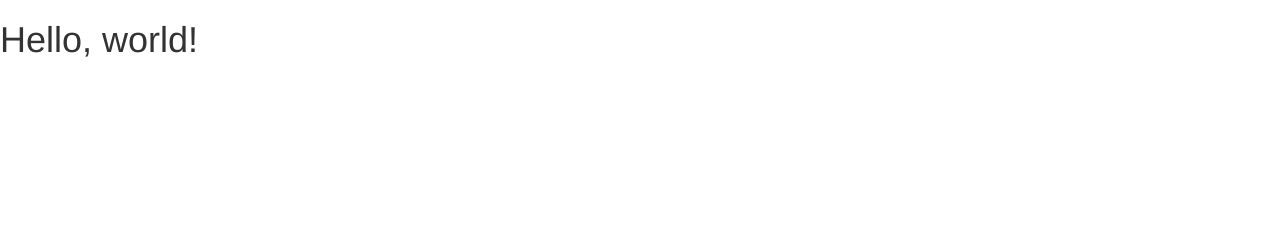
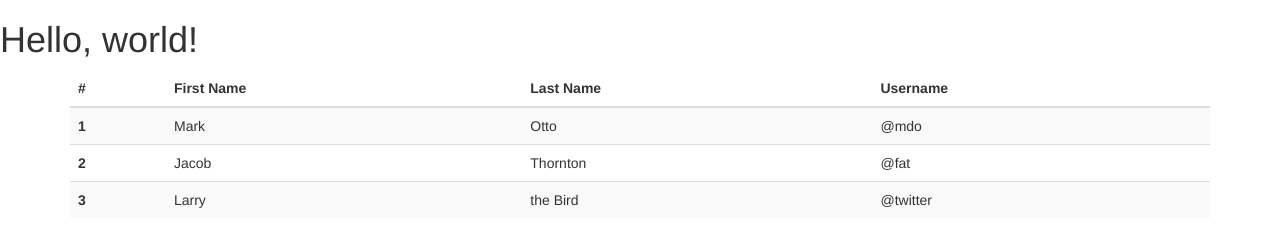
Before and after one commit to afrin-titly/bootstrap_practice, a plain HTML site: page index.html in a window 1280 px wide. Drawn offline with Linux system fonts and the light colour scheme.

Commit message:
add some code for test

```diff
--- a/index.html
+++ b/index.html
@@ -24,6 +24,10 @@
 
       <h1>Hello, world!</h1>
 
+      <div class='container'>
+        <table class="table table-striped"> <thead> <tr> <th>#</th> <th>First Name</th> <th>Last Name</th> <th>Username</th> </tr> </thead> <tbody> <tr> <th scope="row">1</th> <td>Mark</td> <td>Otto</td> <td>@mdo</td> </tr> <tr> <th scope="row">2</th> <td>Jacob</td> <td>Thornton</td> <td>@fat</td> </tr> <tr> <th scope="row">3</th> <td>Larry</td> <td>the Bird</td> <td>@twitter</td> </tr> </tbody> </table>
+      </div>
+
 
 
 
```
Also changed, not shown: test.html (added, +1 -0 lines), 1 other file. Lines whose indentation alone changed are shown as unchanged.
